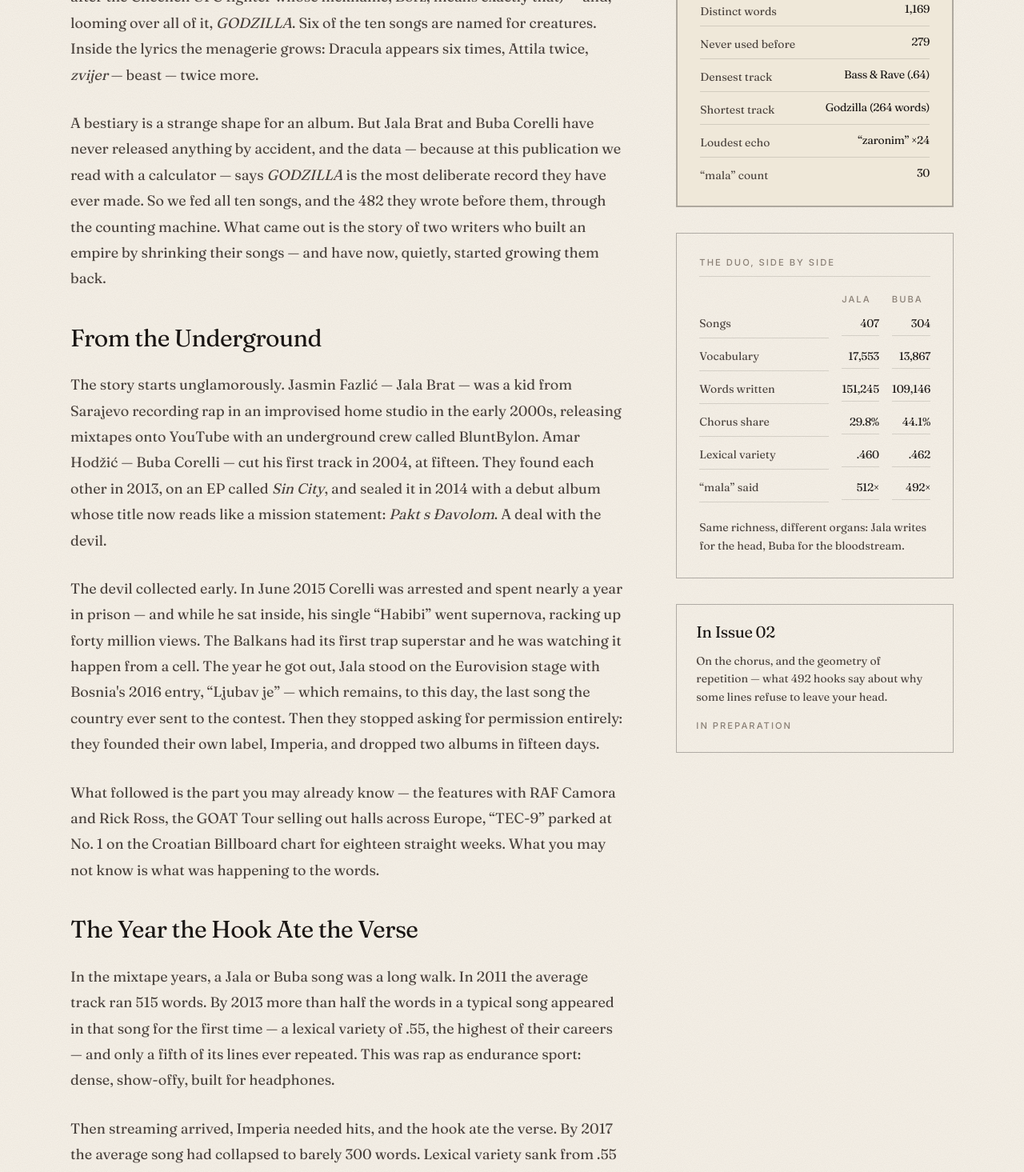
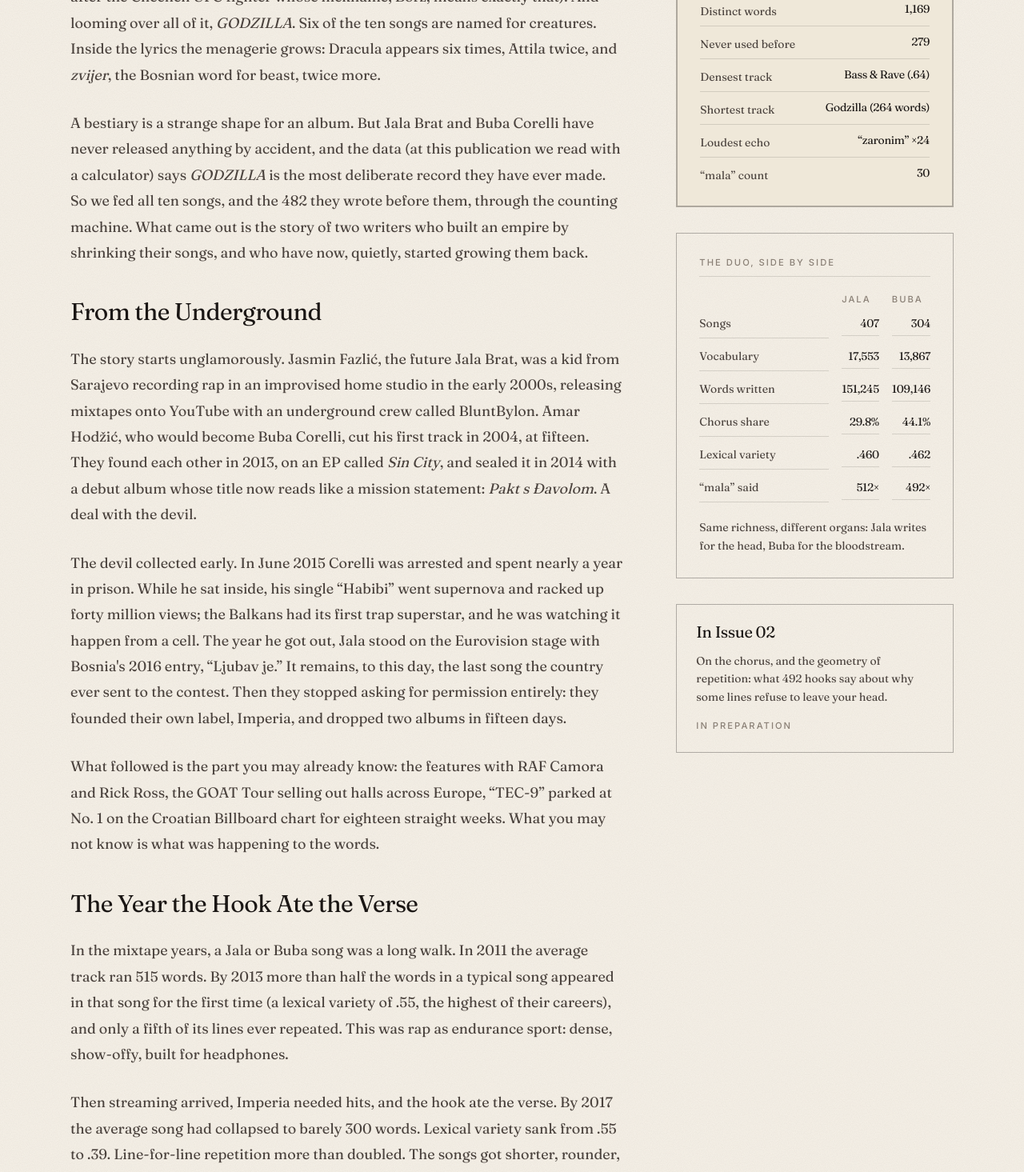
Before and after one commit to DavidCvetkovski/LyricStats, a Next.js app in the folder web/: page / in a window 1280 px wide. Shown: the part 1020-2485 px from the top of the page at 80% size. Built offline with nearby package versions, Linux system fonts and the light colour scheme.

Commit message:
Polish Issue 01 copy

```diff
--- a/web/app/artist/layout.tsx
+++ b/web/app/artist/layout.tsx
@@ -12,7 +12,7 @@ export const metadata: Metadata = {
     siteName: "LyricStats",
     type: "website",
     url: "/artist",
-    title: "Artist Statistics — LyricStats",
+    title: "Artist Statistics · LyricStats",
     description:
       "Read an artist's whole catalogue as numbers: total vocabulary, lexical variety, average chorus share, repetition and their most frequent words.",
   },
--- a/web/app/layout.tsx
+++ b/web/app/layout.tsx
@@ -27,8 +27,8 @@ const mono = JetBrains_Mono({
 export const metadata: Metadata = {
   metadataBase: new URL(SITE_URL),
   title: {
-    default: "LyricStats — lyric statistics for songs and artists",
-    template: "%s — LyricStats",
+    default: "LyricStats · lyric statistics for songs and artists",
+    template: "%s · LyricStats",
   },
   description:
     "LyricStats counts the words, rhymes and choruses of a song. Vocabulary size, repetition, chorus share and signature words, per song and per artist.",
@@ -39,7 +39,7 @@ export const metadata: Metadata = {
     siteName: "LyricStats",
     type: "website",
     url: "/",
-    title: "LyricStats — lyric statistics for songs and artists",
+    title: "LyricStats · lyric statistics for songs and artists",
     description:
       "LyricStats counts the words, rhymes and choruses of a song. Vocabulary size, repetition, chorus share and signature words, per song and per artist.",
   },
--- a/web/app/page.tsx
+++ b/web/app/page.tsx
@@ -1,7 +1,7 @@
 import Link from "next/link";
 
 /**
- * Front page = Issue 01, cover to cover. No mission-statement hero — the
+ * Front page = Issue 01, cover to cover. No mission-statement hero; the
  * feature essay IS the front page. All figures below come from the LyricStats
  * database: the duo's full catalogues (492 deduplicated songs, 180,713 words)
  * plus per-track analysis of GODZILLA (2026).
@@ -9,7 +9,7 @@ import Link from "next/link";
 export default function Home() {
   return (
     <article className="mx-auto max-w-6xl px-4 sm:px-6 pt-8 sm:pt-12 pb-16 sm:pb-20">
-      {/* ——— Issue 01 opener ——— */}
+      {/* ===== Issue 01 opener ===== */}
       <header className="rise rise-1 border-b-4 border-double border-rule-strong pb-8 sm:pb-10">
         <div className="flex flex-wrap items-baseline justify-between gap-x-6 gap-y-1">
           <p className="smallcaps">
@@ -28,12 +28,12 @@ export default function Home() {
         <p className="font-serif italic text-lg sm:text-2xl text-ink-soft mt-4 sm:mt-6 max-w-4xl leading-relaxed">
           Jala Brat and Buba Corelli spent two decades climbing out of a Sarajevo
           home studio and onto the biggest stages in Europe. On their new album,
-          <em> GODZILLA</em>, they finally turned into monsters — so we counted
+          <em> GODZILLA</em>, they finally turned into monsters. So we counted
           every word they have ever released to find out what the monster is
           made of.
         </p>
 
-        {/* Cover stats — the numbers are the artwork */}
+        {/* Cover stats: the numbers are the artwork */}
         <div className="mt-8 sm:mt-10 grid grid-cols-2 sm:grid-cols-4 gap-y-6 sm:divide-x sm:divide-[var(--rule-strong)]">
           {[
             ["180,713", "words counted"],
@@ -49,7 +49,7 @@ export default function Home() {
         </div>
       </header>
 
-      {/* ——— The essay ——— */}
+      {/* ===== The essay ===== */}
       <section className="mt-10 sm:mt-14 grid gap-12 lg:grid-cols-[2fr_1fr] lg:gap-16">
         <div className="rise rise-2 space-y-7 font-serif text-[1.05rem] sm:text-lg text-ink-soft leading-[1.8] max-w-prose">
           <p className="dropcap">
@@ -59,52 +59,52 @@ export default function Home() {
             (&ldquo;Ajkula&rdquo;), a pack of vampires (&ldquo;Vampiri&rdquo;), a
             pair of cat&apos;s eyes (&ldquo;Mačje oči&rdquo;), a lion
             (&ldquo;Mufasa&rdquo;), a wolf (&ldquo;Chimaev,&rdquo; after the
-            Chechen UFC fighter whose nickname, Borz, means exactly that) — and,
-            looming over all of it, <em>GODZILLA</em>. Six of the ten
-            songs are named for creatures. Inside the lyrics the menagerie grows:
-            Dracula appears six times, Attila twice, <em>zvijer</em> — beast —
-            twice more.
+            Chechen UFC fighter whose nickname, Borz, means exactly that). And
+            looming over all of it, <em>GODZILLA</em>. Six of the ten songs are
+            named for creatures. Inside the lyrics the menagerie grows: Dracula
+            appears six times, Attila twice, and <em>zvijer</em>, the Bosnian
+            word for beast, twice more.
           </p>
 
           <p>
             A bestiary is a strange shape for an album. But Jala Brat and Buba
-            Corelli have never released anything by accident, and the data —
-            because at this publication we read with a calculator — says{" "}
-            <em>GODZILLA</em> is the most deliberate record they have ever made.
-            So we fed all ten songs, and the 482 they wrote before them, through
-            the counting machine. What came out is the story of two writers who
-            built an empire by shrinking their songs — and have now, quietly,
-            started growing them back.
+            Corelli have never released anything by accident, and the data (at
+            this publication we read with a calculator) says <em>GODZILLA</em>{" "}
+            is the most deliberate record they have ever made. So we fed all ten
+            songs, and the 482 they wrote before them, through the counting
+            machine. What came out is the story of two writers who built an
+            empire by shrinking their songs, and who have now, quietly, started
+            growing them back.
           </p>
 
           <h3 className="display text-3xl text-ink pt-4">From the Underground</h3>
 
           <p>
-            The story starts unglamorously. Jasmin Fazlić — Jala Brat — was a kid
-            from Sarajevo recording rap in an improvised home studio in the early
-            2000s, releasing mixtapes onto YouTube with an underground crew called
-            BluntBylon. Amar Hodžić — Buba Corelli — cut his first track in 2004,
-            at fifteen. They found each other in 2013, on an EP called{" "}
-            <em>Sin City</em>, and sealed it in 2014 with a debut album whose
-            title now reads like a mission statement: <em>Pakt s Đavolom</em>. A
-            deal with the devil.
+            The story starts unglamorously. Jasmin Fazlić, the future Jala Brat,
+            was a kid from Sarajevo recording rap in an improvised home studio in
+            the early 2000s, releasing mixtapes onto YouTube with an underground
+            crew called BluntBylon. Amar Hodžić, who would become Buba Corelli,
+            cut his first track in 2004, at fifteen. They found each other in
+            2013, on an EP called <em>Sin City</em>, and sealed it in 2014 with a
+            debut album whose title now reads like a mission statement:{" "}
+            <em>Pakt s Đavolom</em>. A deal with the devil.
           </p>
 
           <p>
-            The devil collected early. In June 2015 Corelli was arrested and spent
-            nearly a year in prison — and while he sat inside, his single
-            &ldquo;Habibi&rdquo; went supernova, racking up forty million views.
-            The Balkans had its first trap superstar and he was watching it happen
-            from a cell. The year he got out, Jala stood on the Eurovision
-            stage with Bosnia&apos;s 2016 entry, &ldquo;Ljubav je&rdquo; —
-            which remains, to this day, the last song the country ever sent to the
-            contest. Then they stopped asking for permission entirely: they
-            founded their own label, Imperia, and dropped two albums in fifteen
-            days.
+            The devil collected early. In June 2015 Corelli was arrested and
+            spent nearly a year in prison. While he sat inside, his single
+            &ldquo;Habibi&rdquo; went supernova and racked up forty million
+            views; the Balkans had its first trap superstar, and he was watching
+            it happen from a cell. The year he got out, Jala stood on the
+            Eurovision stage with Bosnia&apos;s 2016 entry, &ldquo;Ljubav
+            je.&rdquo; It remains, to this day, the last song the country ever
+            sent to the contest. Then they stopped asking for permission
+            entirely: they founded their own label, Imperia, and dropped two
+            albums in fifteen days.
           </p>
 
           <p>
-            What followed is the part you may already know — the features with RAF
+            What followed is the part you may already know: the features with RAF
             Camora and Rick Ross, the GOAT Tour selling out halls across Europe,
             &ldquo;TEC-9&rdquo; parked at No.&nbsp;1 on the Croatian Billboard
             chart for eighteen straight weeks. What you may not know is what was
@@ -116,11 +116,11 @@ export default function Home() {
           </h3>
 
           <p>
-            In the mixtape years, a Jala or Buba song was a long walk. In 2011 the
-            average track ran 515 words. By 2013 more than half the words in a
-            typical song appeared in that song for the first time — a lexical
-            variety of .55, the highest of their careers — and only a fifth of its
-            lines ever repeated. This was rap as endurance sport: dense,
+            In the mixtape years, a Jala or Buba song was a long walk. In 2011
+            the average track ran 515 words. By 2013 more than half the words in
+            a typical song appeared in that song for the first time (a lexical
+            variety of .55, the highest of their careers), and only a fifth of
+            its lines ever repeated. This was rap as endurance sport: dense,
             show-offy, built for headphones.
           </p>
 
@@ -128,7 +128,7 @@ export default function Home() {
             Then streaming arrived, Imperia needed hits, and the hook ate the
             verse. By 2017 the average song had collapsed to barely 300 words.
             Lexical variety sank from .55 to .39. Line-for-line repetition more
-            than doubled. The songs got shorter, rounder, more hypnotic — and
+            than doubled. The songs got shorter, rounder, more hypnotic, and
             enormously more popular. It is the most legible career pivot in our
             entire database: you can put your finger on the exact year the two
             rappers became a pop factory.
@@ -143,12 +143,12 @@ export default function Home() {
           <p>
             The division of labour shows up in the numbers like a fingerprint.
             Across 407 songs, just under 30% of Jala Brat&apos;s lines live inside
-            a chorus. Across Buba Corelli&apos;s 304, it is 44% — nearly half of
+            a chorus. Across Buba Corelli&apos;s 304, it is 44%: nearly half of
             every song he touches is hook. Jala builds the walls; Buba installs
-            the echo. Their per-song vocabularies are almost identical (a lexical
-            variety of .460 versus .462 — a rounding error apart), which is the
-            strangest part: they write with the same richness, just aimed at
-            different organs. One at the head, one at the bloodstream.
+            the echo. And here is the strangest part. Their per-song vocabularies
+            are almost identical (a lexical variety of .460 versus .462, a
+            rounding error apart). They write with the same richness, just aimed
+            at different organs. One at the head, one at the bloodstream.
           </p>
 
           <h3 className="display text-3xl text-ink pt-4">
@@ -157,14 +157,14 @@ export default function Home() {
 
           <p>
             Which brings us back to the zoo. <em>GODZILLA</em> is, at first
-            glance, peak factory: ten tracks averaging 319 words, none longer than
-            2 minutes 48. The title track is 264 words — shorter than 86% of
-            everything they have ever released. But run the vocabulary and the
-            album turns inside out. Its per-song lexical variety is .52 —{" "}
+            glance, peak factory: ten tracks averaging 319 words, none longer
+            than 2 minutes 48. The title track runs 264 words, shorter than 86%
+            of everything they have ever released. But run the vocabulary and
+            the album turns inside out. Its per-song lexical variety is .52,{" "}
             <strong>the richest writing they have put on a record in a decade</strong>,
-            back at the level of the mixtape years, stuffed into songs a third the
-            length. Repetition, meanwhile, stayed flat at their career average.
-            They didn&apos;t loosen the structure. They packed it tighter.
+            back at the level of the mixtape years but in songs a third shorter.
+            Repetition, meanwhile, stayed flat at their career average. They
+            didn&apos;t loosen the structure. They packed it tighter.
           </p>
 
           <p>
@@ -172,55 +172,55 @@ export default function Home() {
             Jala Brat or Buba Corelli song before.{" "}
             <strong>
               Almost one word in four on <em>GODZILLA</em> is brand new
-            </strong>{" "}
-            — after 482 songs and 177,000 words of back catalogue. You can hear
+            </strong>
+            , after 482 songs and 177,000 words of back catalogue. You can hear
             the new dictionary arriving in real time on &ldquo;Ajkula,&rdquo;
             whose hook is welded out of a single rhyme family the catalogue had
-            never seen: <em>ajkula, drakula, datula, arabija, natural</em> — each
-            exactly six times, a shark circling the same sound.
+            never seen: <em>ajkula, drakula, datula, arabija, natural</em>. Each
+            appears exactly six times, a shark circling the same sound.
           </p>
 
           <p>
             And the sharpest twist is who got hungriest. The album&apos;s densest
             track, &ldquo;Bass &amp; Rave,&rdquo; carries a lexical variety of
-            .64; the second-densest, &ldquo;Topovska&rdquo; at .59, is Buba
-            Corelli&apos;s solo — the hook-singer, the man whose career is 44%
+            .64. The second-densest, &ldquo;Topovska&rdquo; at .59, is Buba
+            Corelli&apos;s solo: the hook-singer, the man whose career is 44%
             chorus, quietly delivering some of the most varied writing on the
-            record. The melodic half of the factory is rapping again. Not that the
-            factory closed: &ldquo;Zaronim&rdquo; repeats its title twenty-four
-            times in 419 words, an echo chamber installed dead in the middle of
-            the album, just to prove they still can.
+            record. The melodic half of the factory is rapping again. Not that
+            the factory closed. &ldquo;Zaronim&rdquo; repeats its title
+            twenty-four times in 419 words, an echo chamber installed dead in
+            the middle of the album, just to prove they still can.
           </p>
 
           <h3 className="display text-3xl text-ink pt-4">The Word That Survived</h3>
 
           <p>
-            One word walked through all of it untouched. <em>Mala</em> — &ldquo;little
-            one,&rdquo; the girl every Balkan hook is sung to — is the most-used
-            content word in their combined catalogue: 607 appearances and
-            counting. It survived the underground years, the prison year, the
-            Eurovision detour, the pivot to pop. On <em>GODZILLA</em> it appears
-            thirty times across seven of the ten tracks — nearly{" "}
-            <strong>three times its career-average density</strong>, the most
+            One word walked through all of it untouched. <em>Mala</em>, the
+            &ldquo;little one&rdquo; every Balkan hook is sung to, is the
+            most-used content word in their combined catalogue: 607 appearances
+            and counting. It survived the underground years, the prison year,
+            the Eurovision detour, the pivot to pop. On <em>GODZILLA</em> it
+            appears thirty times across seven of the ten tracks, nearly{" "}
+            <strong>three times its career-average density</strong> and the most
             concentrated it has ever been. They filled the album with predators,
             and the oldest word in their universe outlived every one of them.
           </p>
 
           <p>
             Here is the number we keep coming back to. Of the 19,804 distinct
-            words Jala Brat and Buba Corelli have ever rapped, 10,260 — more than
-            half — appear exactly once. Used one time, placed where they belonged,
-            never touched again. That is not the vocabulary of a hit factory; that
-            is the vocabulary of two writers, fifteen years in, still spending
-            words like they&apos;re fresh out of the basement with everything to
-            prove. The monster on the cover was never Godzilla. It&apos;s the
-            dictionary.
+            words Jala Brat and Buba Corelli have ever rapped, more than half
+            (10,260) appear exactly once. Used one time, placed where they
+            belonged, never touched again. That is not the vocabulary of a hit
+            factory. That is the vocabulary of two writers, fifteen years in,
+            still spending words like they&apos;re fresh out of the basement
+            with everything to prove. The monster on the cover was never
+            Godzilla. It&apos;s the dictionary.
           </p>
 
           <p className="border-t border-rule pt-6 text-base text-ink-mute font-sans">
-            Every figure in this essay is drawn live from the LyricStats database
-            — and every one of them is a link you can pull. Open a catalogue below
-            and read it yourself.
+            Every figure in this essay is drawn from the LyricStats database,
+            and every one of them is a thread you can pull. Open a catalogue
+            below and read it yourself.
           </p>
 
           <div className="flex flex-wrap gap-3">
@@ -236,11 +236,11 @@ export default function Home() {
           </div>
         </div>
 
-        {/* ——— Sidebar: the numbers, at a glance ——— */}
+        {/* ===== Sidebar: the numbers, at a glance ===== */}
         <aside className="rise rise-3 space-y-8 lg:mt-2">
           <div className="border-2 border-rule-strong bg-paper-soft p-6 sm:p-7 space-y-4">
             <p className="smallcaps text-accent border-b border-rule pb-2">
-              GODZILLA — At a Glance
+              GODZILLA at a Glance
             </p>
             <p className="smallcaps">Imperia · 10 tracks · 23 minutes</p>
             <div className="space-y-3 font-serif text-sm">
@@ -293,7 +293,7 @@ export default function Home() {
           <div className="border border-rule-strong p-6 space-y-4">
             <h4 className="display text-xl text-ink">In Issue 02</h4>
             <p className="font-serif text-sm text-ink-soft leading-relaxed">
-              On the chorus, and the geometry of repetition — what 492 hooks say
+              On the chorus, and the geometry of repetition: what 492 hooks say
               about why some lines refuse to leave your head.
             </p>
             <p className="smallcaps text-ink-mute">In preparation</p>
--- a/web/app/song/layout.tsx
+++ b/web/app/song/layout.tsx
@@ -12,7 +12,7 @@ export const metadata: Metadata = {
     siteName: "LyricStats",
     type: "website",
     url: "/song",
-    title: "Song Statistics — LyricStats",
+    title: "Song Statistics · LyricStats",
     description:
       "Pick a song and read its statistics: unique words, lexical variety, repetition, chorus share and the words it leans on most.",
   },
```
